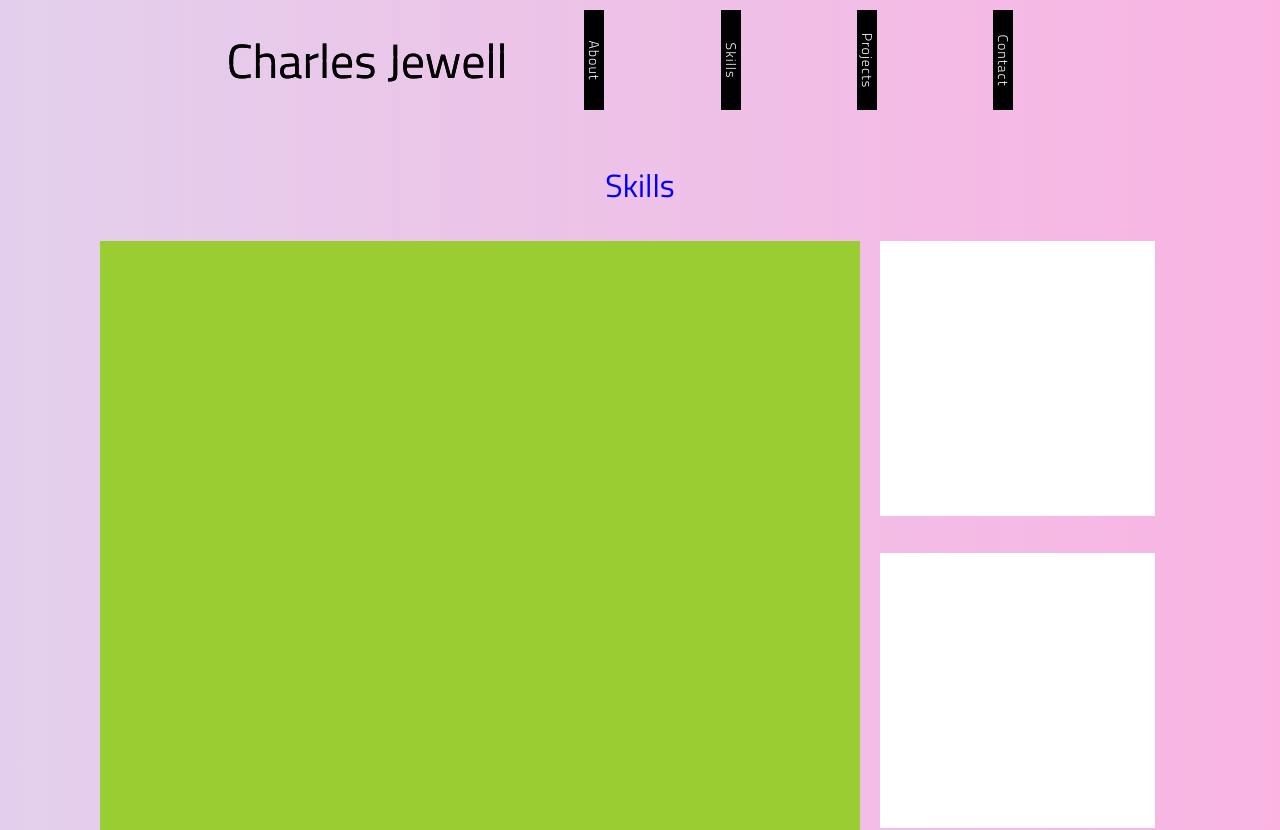
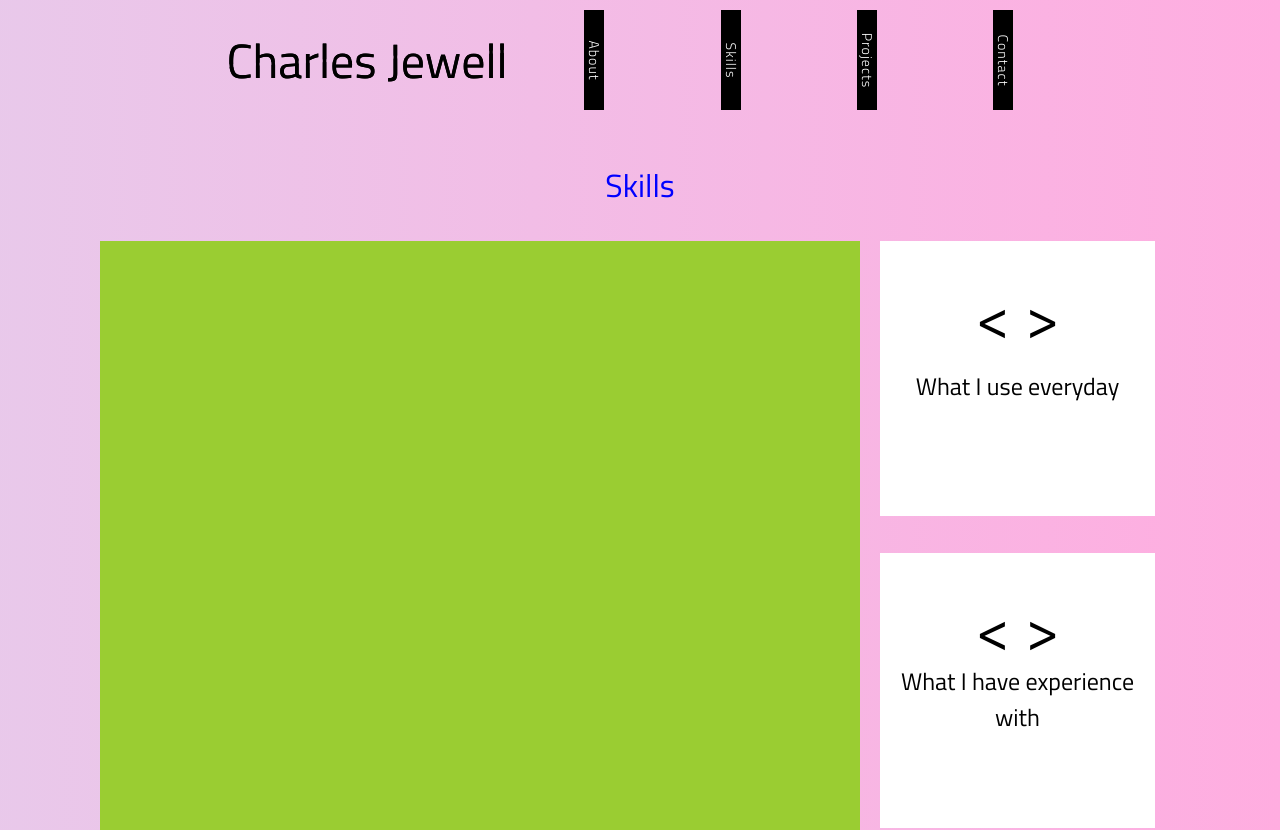
Before and after one commit to cjewell47/nuxt-play-around, a Nuxt app: page /Skills in a window 1280 px wide. Shown: the top 830 px of the page. Built offline with nearby package versions, Linux system fonts and the light colour scheme.

Commit message:
desktop nav no longer sticky, sorted skills button

```diff
--- a/components/Header.vue
+++ b/components/Header.vue
@@ -1,6 +1,6 @@
 <template>
   <div class="Header">
-    <div class="items-wrap" :class="{ 'scroll-background': scrolled }">
+    <div class="items-wrap">
       <nav class="items-container">
         <router-link :class="{'hidden': this.$route.name === 'index'}" to="/" exact>
           <h1 data-section="Charles Jewell">
@@ -74,15 +74,8 @@ export default {
   },
   data() {
     return {
-      menu: false,
-      scrolled: false
+      menu: false
     }
-  },
-  mounted() {
-    document.addEventListener('scroll', this.handleScroll)
-  },
-  destroyed() {
-    document.removeEventListener('scroll', this.handleScroll)
   },
   methods: {
     openMenu: function () {
@@ -90,13 +83,6 @@ export default {
     },
     closeMenu: function () {
       this.menu = false
-    },
-    handleScroll: function () {
-      if (window.pageYOffset > 0) {
-        this.scrolled = true
-      } else {
-        this.scrolled = false
-      }
     }
   }
 }
@@ -105,10 +91,13 @@ export default {
 <style lang="scss" scoped>
 .Header {
   overflow: hidden;
-  position: fixed;
+  position: absolute;
   width: 100%;
   height: 120px;
   z-index: 5;
+  @media screen and (max-width: 767px) {
+    position: fixed;
+  }
 }
 a {
   text-decoration: none;
@@ -117,7 +106,7 @@ a {
   background-color: rgba(255,255,255,0);
   transition: background-color linear 0.25s;
   &.scroll-background {
-    background-color: rgba(255,255,255,0.9);
+    background-color: rgba(255,255,255,1);
   }
   .items-container {
     display: flex;
--- a/layouts/default.vue
+++ b/layouts/default.vue
@@ -57,6 +57,12 @@ body {
       animation: going 0.6s;
       -webkit-animation: going 0.6s;
     }
+  }
+  button {
+    cursor: pointer;
+      border: none;
+      padding: 0;
+      font-family: 'Titillium Web', Arial, sans-serif;
   }
 }
 
--- a/pages/Skills.vue
+++ b/pages/Skills.vue
@@ -4,9 +4,15 @@
     <div class="skills-container">
       <article />
       <aside>
-        <div />
-        <div />
-        <div />
+        <button>
+          What I use everyday
+        </button>
+        <button>
+          What I have experience with
+        </button>
+        <button>
+          What I'm learning
+        </button>
       </aside>
     </div>
   </div>
@@ -47,16 +53,43 @@ h1 {
       display: flex;
       flex-direction: column;
       justify-content: space-between;
-      div {
+      button {
+        position: relative;
+        font-size: 1.5rem;
+        padding: 22px 8px 6px 8px;
         max-width: 275px;
         height: 275px;
         background: white;
         background: linear-gradient(135deg, rgba(0,0,255,1) 0%, rgba(255,255,255,1) 50%);
         background-position: 100% 100%;
         background-size: 400%;
-        transition: background-position .45s ease-in-out;
+        transition: background-position .5s ease;
+        &::before, &::after {
+          position: absolute;
+          font-size: 2.5em;
+          top: 30px;
+          transition: all 0.5s ease-in-out;
+        }
+        &::before {
+          content: '<';
+          left: 35%;
+        }
+        &::after {
+          content: '>';
+          right: 35%;
+        }
         &:hover {
           background-position: 40% 40%;
+          &::before, &::after {
+            font-size: 3em;
+            top: 20px;
+          }
+          &::before {
+            left: 10%;
+          }
+          &::after {
+            right: 10%;
+          }
         }
       }
     }
```
